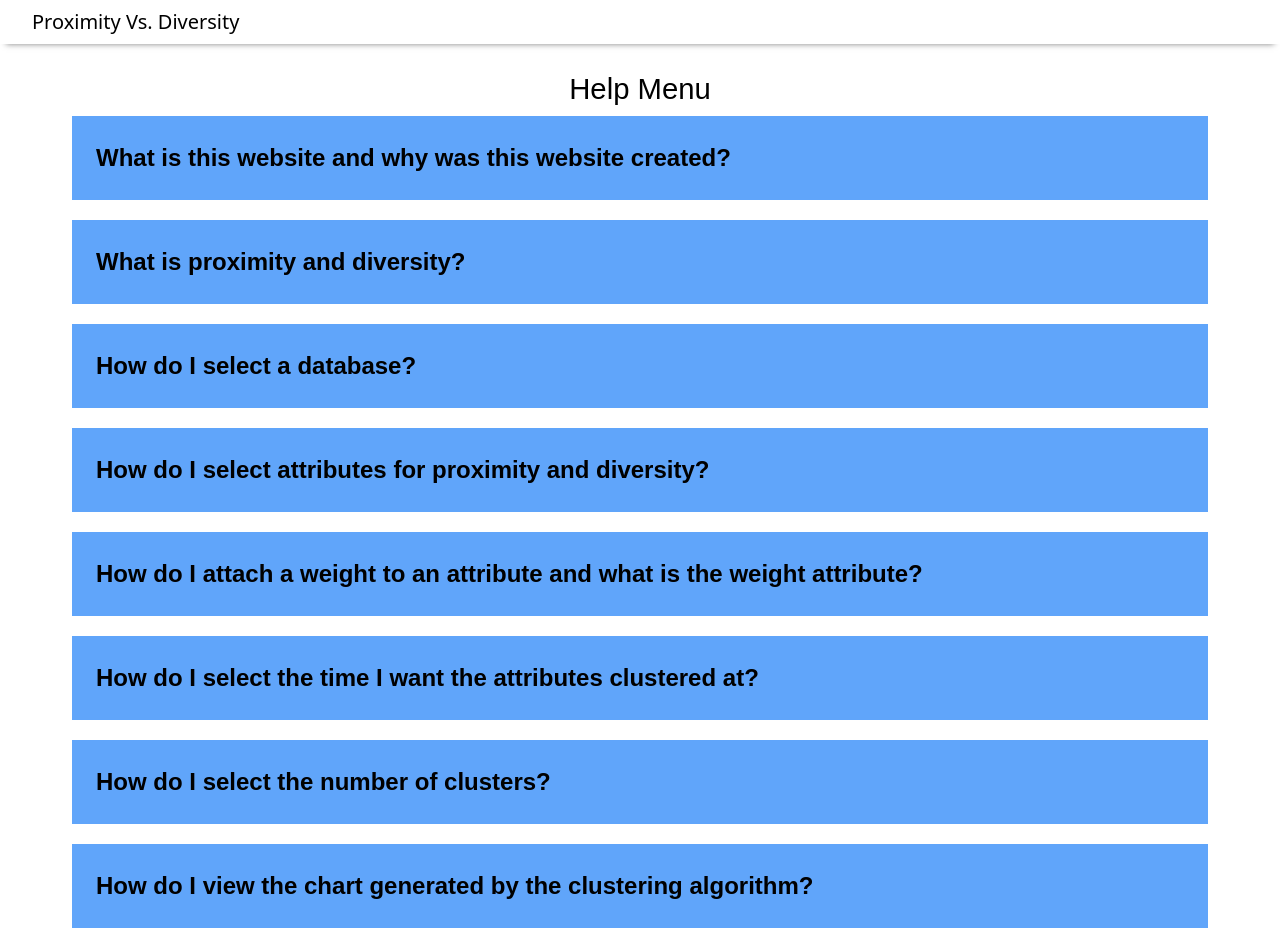
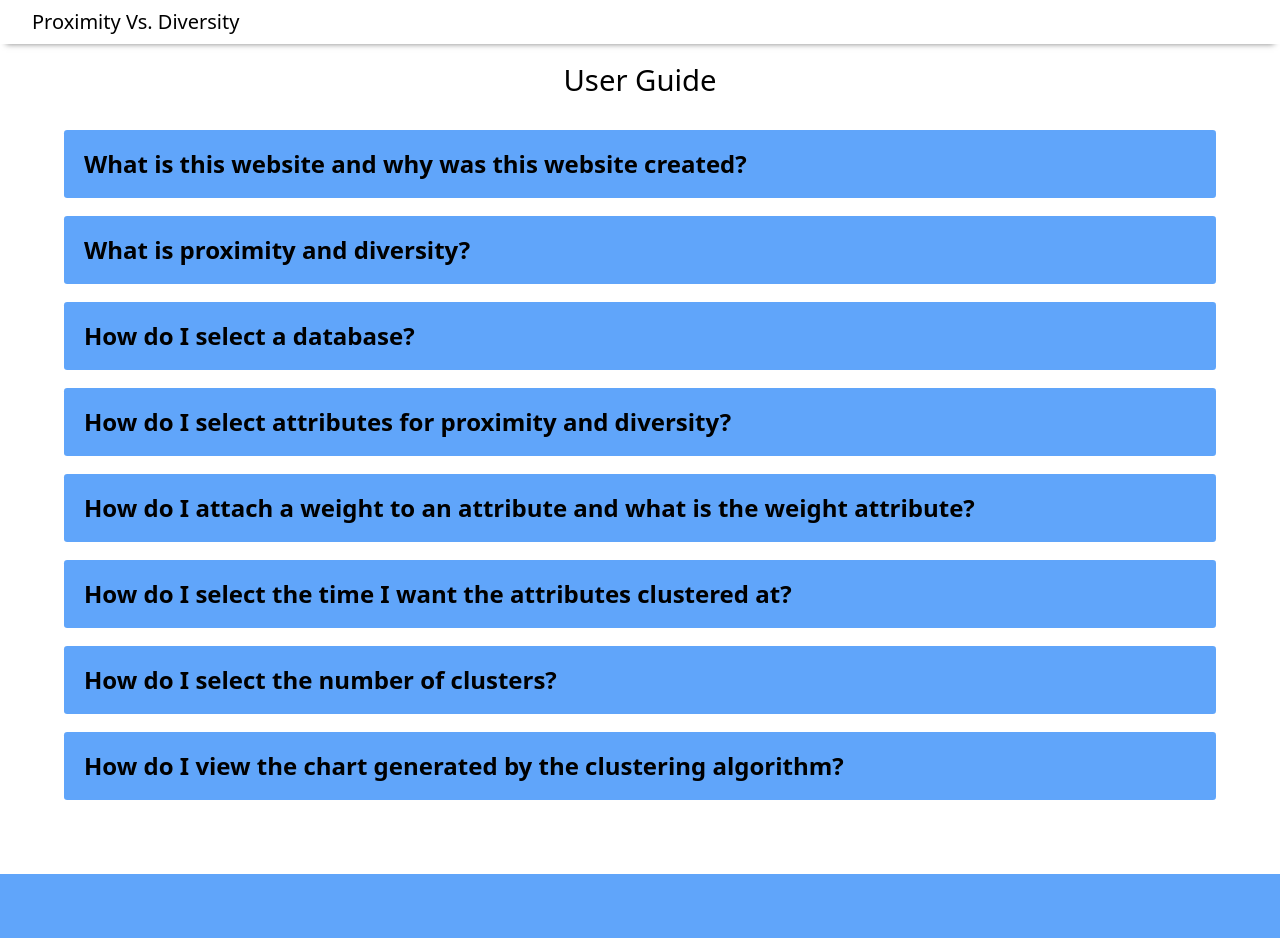
Before and after one commit to sdmay21-31/ProximityVsDiversity, a Django app: page /guide/ in a window 1280 px wide. After the commit the page ends 874 px from the top, so only its background shows below. Run offline with Django 3.2, Linux system fonts and the light colour scheme; some libraries are stand-ins or nearby versions.

Commit message:
A lot of restructuring file structure, css into other files, and help html structure.

```diff
--- /dev/null
+++ b/app/static/base.css
@@ -0,0 +1,11 @@
+html {
+    font-size: 16px;
+}
+nav {
+    z-index: 1000;
+    background: white;
+    box-shadow: 0 6px 6px -6px rgb(0 0 0 / 50%);
+}
+.content-container {
+    align-items: center;
+}
--- /dev/null
+++ b/app/static/help.css
@@ -0,0 +1,62 @@
+.help-container {
+	margin: 4rem;
+}
+.help-header {
+	margin-bottom: 2rem;
+	color: #000000;
+	line-height: 1.15;
+	text-align: center;
+	font-size: 1.83em;
+}
+.help-item {
+	margin-top: 0.5rem;
+}
+.help-item-title {
+	display: flex;
+	flex-direction: row;
+	align-items: center;
+    width: 100%;
+    padding: 1rem 1.25rem;
+    background-color: #60A5FA;
+    cursor: pointer;
+    border: none;
+	border-radius: 0.2rem;
+    outline: none;
+    color: #000000;
+	vertical-align: baseline;
+    text-align: left;
+	text-decoration: none;
+	font-weight: 700;
+	font-size: 1.5rem;
+}
+.help-item-title > span {
+	flex: 1;
+}
+.help-item-title.open > svg {
+	transform: rotate(180deg);
+}
+.help-item-response {
+    max-height: 0;
+    padding: 5px;
+    overflow: hidden;
+    background-color: #ffffff;
+    color: #000000;
+	font-weight: 400;
+	text-decoration: none;
+	vertical-align: baseline;
+	font-size: 1.2rem;
+	font-family: "Arial";
+    transition: max-height 0.25s ease-out;
+}
+.help-item-img-outer {
+	display: inline-block;
+	margin: 0px 0px;
+	overflow: hidden;
+	border: 0px solid #000000;
+}
+.help-item-img {
+	margin-left: 0px;
+	margin-top: 0px;
+	width: 100%;
+	height: 100%;
+}
--- a/app/static/help.js
+++ b/app/static/help.js
@@ -1,8 +1,9 @@
-function handleHelpTitleClick(elem) {
-    let content = elem.nextElementSibling;
-    if(content.style.maxHeight){
-      content.style.maxHeight = null;
-    } else {
-      content.style.maxHeight = content.scrollHeight+"px";
-    }
+function handleHelpTitleClick(btn) {
+  let response = btn.nextElementSibling;
+  btn.classList.toggle("open");
+  if (response.style.maxHeight) {
+    response.style.maxHeight = null;
+  } else {
+    response.style.maxHeight = response.scrollHeight + "px";
   }
+}
--- a/app/static/style.css
+++ b/app/static/style.css
@@ -328,56 +301,8 @@ nav {
 .chart-container {
     position: relative;
     flex: 4;
-    /* min-width: 1000px; */
-    /* max-width: 1600px; */
-    /* margin: 2rem auto; */
-}
-/* for user_documentation */
-.help-title{
-    background-color: #60A5FA;
-    cursor: pointer;
-    padding: 1em;
-    width: 100%;
-    border: none;
-    text-align: left;
-    outline: none;
-    color: #000000;
-	font-weight: 700;
-	text-decoration: none;
-	vertical-align: baseline;
-	font-size: 18pt;
-	font-family: "Arial";
-	font-style: normal;
-}
-.help-response{
-    padding: 5px;
-    overflow: hidden;
-    background-color: #ffffff;
-    max-height: 0;
-    transition: max-height 0.35s ease-out;
-    color: #000000;
-	font-weight: 400;
-	text-decoration: none;
-	vertical-align: baseline;
-	font-size: 14pt;
-	font-family: "Arial";
-	font-style: normal;
-}
-.help-header{
-	color: #000000;
-	font-size: 1.83em;
-	font-family: "Arial";
-	line-height: 1.15;
-	text-align: center;
-	padding-top:72px;
 }
 
-.help-div{
-	padding-top: 10px;
-	padding-left: 72px;
-	padding-right:72px;
-}
-/* end for user_documentation */
 .chart-container > p {
     display: flex;
     font-size: 2rem;
--- a/app/templates/base.html
+++ b/app/templates/base.html
@@ -5,7 +5,9 @@
     <link href='//fonts.googleapis.com/css?family=Lobster&subset=latin,latin-ext' rel='stylesheet' type='text/css'>
     <link href="https://unpkg.com/tailwindcss@^1.0/dist/tailwind.min.css" rel="stylesheet">
     {% load static %}
-    <link rel="stylesheet" type="text/css" href="{% static 'style.css' %}">
+    {% block styles %}
+    {% endblock %}
+    <link rel="stylesheet" type="text/css" href="{% static 'base.css' %}">
     <link rel="stylesheet" href="https://cdn.jsdelivr.net/npm/notyf@3/notyf.min.css">
     <script src="{% static 'fontawesome_free/js/all.min.js' %}"></script>
     <script src="https://cdn.jsdelivr.net/npm/notyf@3/notyf.min.js"></script>
--- a/app/templates/user_documentation.html
+++ b/app/templates/user_documentation.html
@@ -1,20 +1,26 @@
 {% extends 'base.html' %}
+
 {% load static %}
+{% block styles %}
+<link rel="stylesheet" type="text/css" href="{% static 'help.css' %}">
+{% endblock %}
 {% block scripts %}
 <script src="{% static 'help.js' %}"></script>
 {% endblock %}
+
+{% block title %}Help{% endblock %}
+
 {% block content %}
-<html>
-<head>
+<div class="help-container">
 	<header class="help-header">
-		<h1 class="header">Help Menu</h1>
+		<h2 class="help-title">User Guide</h1>
 	</header>
-	 {% load static %}
-</head>
-<body>
-		<div class="help-div">
-			<button type="button" class="help-title" onclick="handleHelpTitleClick(this)">What is this website and why was this website created?</button>
-			<div class="help-response">
+	<div class="help-item">
+		<button type="button" class="help-item-title" onclick="handleHelpTitleClick(this)">
+			<span>What is this website and why was this website created?</span>
+			<i class="fas fa-chevron-down"></i>
+		</button>
+		<div class="help-item-response">
 			<p>
 				Astronomy researchers have difficulty visualizing the large heterogeneous datasets of binary stellar trajectories.
 				With the vast number of publicly available datasets retrieved from astronomical observations and simulation,
@@ -30,9 +36,12 @@
 			</p>
 		</div>
 	</div>
-		<div class="help-div">
-			<button type="button" class="help-title" onclick="handleHelpTitleClick(this)">What is proximity and diversity?</button>
-			<div class="help-response">
+	<div class="help-item">
+		<button type="button" class="help-item-title" onclick="handleHelpTitleClick(this)">
+			<span>What is proximity and diversity?</span>
+			<i class="fas fa-chevron-down"></i>
+		</button>
+		<div class="help-item-response">
 			<p>
 				Proximity and diversity, in the context of this project, are how close and far two or more things are to each other.
 				If you select mass in the proximity attributes and rad in the diversity attributes then you are looking for a clustering that is
@@ -40,27 +49,40 @@
 			</p>
 		</div>
 	</div>
-		<div class="help-div">
-			<button type="button" class="help-title" onclick="handleHelpTitleClick(this)">How do I select a database?</button>
-			<div class="help-response">
+	<div class="help-item">
+		<button type="button" class="help-item-title" onclick="handleHelpTitleClick(this)">
+			<span>How do I select a database?</span>
+			<i class="fas fa-chevron-down"></i>
+		</button>
+		<div class="help-item-response">
 			<p>
 				You can select a database by clicking on the orange dropdown at the top of the page labeled DB. You may switch databases at any time.
 			</p>
-				<p class = "helpP"><span style="overflow: hidden; display: inline-block; margin: 0.00px 0.00px; border: 0.00px solid #000000; transform: rotate(0.00rad) translateZ(0px); -webkit-transform: rotate(0.00rad) translateZ(0px); width: 624.00px; height: 56.00px;"><img alt="" src={% static "images/image2.png"%} style="width: 624.00px; height: 56.00px; margin-left: 0.00px; margin-top: 0.00px; transform: rotate(0.00rad) translateZ(0px); -webkit-transform: rotate(0.00rad) translateZ(0px);" title=""></span></p>
+			<p class="help-item-img-outer" style="width: 624.00px; height: 56.00px;">
+				<img class="help-item-img" src="{% static 'images/image2.png' %}">
+			</p>
 		</div>
 	</div>
-		<div class="help-div">
-			<button type="button" class="help-title" onclick="handleHelpTitleClick(this)">How do I select attributes for proximity and diversity?</button>
-			<div class="help-response">
+	<div class="help-item">
+		<button type="button" class="help-item-title" onclick="handleHelpTitleClick(this)">
+			<span>How do I select attributes for proximity and diversity?</span>
+			<i class="fas fa-chevron-down"></i>
+		</button>
+		<div class="help-item-response">
 			<p>
 				You can select attributes from the two tables labeled proximity attributes and diversity attributes by clicking on the check box next to the attribute name.
 			</p>
-				<p class = "helpP"><span style="overflow: hidden; display: inline-block; margin: 0.00px 0.00px; border: 0.00px solid #000000; transform: rotate(0.00rad) translateZ(0px); -webkit-transform: rotate(0.00rad) translateZ(0px); width: 624.00px; height: 176.00px;"><img alt="" src={% static "images/image1.png"%} style="width: 624.00px; height: 176.00px; margin-left: 0.00px; margin-top: 0.00px; transform: rotate(0.00rad) translateZ(0px); -webkit-transform: rotate(0.00rad) translateZ(0px);" title=""></span></p>
+			<p class="help-item-img-outer" style="width: 624.00px; height: 176.00px;">
+				<img class="help-item-img" src="{% static 'images/image1.png' %}">
+			</p>
 		</div>
 	</div>
-		<div class="help-div">
-			<button type="button" class="help-title" onclick="handleHelpTitleClick(this)">How do I attach a weight to an attribute and what is the weight attribute?</button>
-			<div class="help-response">
+	<div class="help-item">
+		<button type="button" class="help-item-title" onclick="handleHelpTitleClick(this)">
+			<span>How do I attach a weight to an attribute and what is the weight attribute?</span>
+			<i class="fas fa-chevron-down"></i>
+		</button>
+		<div class="help-item-response">
 			<p>
 				You can attach a weight to an attribute by typing a whole number into the &ldquo;weight&rdquo; section of the table
 				corresponding to the attribute that is selected. Weight in this case will dictate the importance of an attribute
@@ -68,39 +90,55 @@
 				In the case below Kstar has a weight of 1 however it will have an actual weight of 0.167, since Mass0 and Lumin have a weight of 2 and 3.
 				The actual weight of Mass0 and Lumin are 0.333 and 0.5 respectively.
 			</p>
-				<p class = "helpP"><span style="overflow: hidden; display: inline-block; margin: 0.00px 0.00px; border: 0.00px solid #000000; transform: rotate(0.00rad) translateZ(0px); -webkit-transform: rotate(0.00rad) translateZ(0px); width: 624.00px; height: 181.33px;"><img alt="" src={% static "images/image5.png"%} style="width: 624.00px; height: 181.33px; margin-left: 0.00px; margin-top: 0.00px; transform: rotate(0.00rad) translateZ(0px); -webkit-transform: rotate(0.00rad) translateZ(0px);" title=""></span></p>
+			<p class="help-item-img-outer" style="width: 624.00px; height: 181.33px;">
+				<img class="help-item-img" src="{% static 'images/image5.png' %}">
+			</p>
 		</div>
 	</div>
-		<div class="help-div">
-			<button type="button" class="help-title titleHead" onclick="handleHelpTitleClick(this)">How do I select the time I want the attributes clustered at?</button>
-			<div class="help-response">
+	<div class="help-item">
+		<button type="button" class="help-item-title" onclick="handleHelpTitleClick(this)">
+			<span>How do I select the time I want the attributes clustered at?</span>
+			<i class="fas fa-chevron-down"></i>
+		</button>
+		<div class="help-item-response">
 			<p>
 				You can select the time you would like the attributes to be clustered at by typing a whole number between 0 and 3000
 					in the &ldquo;time&rdquo; box that is directly below the proximity attribute table.
 			</p>
-				<p class = "helpP"><span style="overflow: hidden; display: inline-block; margin: 0.00px 0.00px; border: 0.00px solid #000000; transform: rotate(0.00rad) translateZ(0px); -webkit-transform: rotate(0.00rad) translateZ(0px); width: 249.00px; height: 114.00px;"><img alt="" src={% static "images/image3.png"%} style="width: 249.00px; height: 114.00px; margin-left: 0.00px; margin-top: 0.00px; transform: rotate(0.00rad) translateZ(0px); -webkit-transform: rotate(0.00rad) translateZ(0px);" title=""></span></p>
+			<p class="help-item-img-outer" style="width: 249.00px; height: 114.00px;">
+				<img class="help-item-img" src="{% static 'images/image3.png' %}">
+			</p>
 		</div>
 	</div>
-		<div class="help-div">
-			<button type="button" class="help-title titleHead" onclick="handleHelpTitleClick(this)">How do I select the number of clusters?</button>
-			<div class="help-response">
+	<div class="help-item">
+		<button type="button" class="help-item-title" onclick="handleHelpTitleClick(this)">
+			<span>How do I select the number of clusters?</span>
+			<i class="fas fa-chevron-down"></i>
+		</button>
+		<div class="help-item-response">
 			<p>
 				You can select the amount of clusters you would like to see in the graph by typing a whole number between 1 and 20 in the
 				“Cluster” box that is directly below the diversity attribute table.
 			</p>
-				<p class = "helpP"><span style="overflow: hidden; display: inline-block; margin: 0.00px 0.00px; border: 0.00px solid #000000; transform: rotate(0.00rad) translateZ(0px); -webkit-transform: rotate(0.00rad) translateZ(0px); width: 267.00px; height: 103.00px;"><img alt="" src={% static "images/image6.png"%} style="width: 267.00px; height: 103.00px; margin-left: 0.00px; margin-top: 0.00px; transform: rotate(0.00rad) translateZ(0px); -webkit-transform: rotate(0.00rad) translateZ(0px);" title=""></span></p>
+			<p class="help-item-img-outer" style="width: 267.00px; height: 103.00px;">
+				<img class="help-item-img" src="{% static 'images/image6.png' %}">
+			</p>
 		</div>
 	</div>
-		<div class="help-div">
-			<button type="button" class="help-title titleHead" onclick="handleHelpTitleClick(this)">How do I view the chart generated by the clustering algorithm?</button>
-			<div class="help-response">
+	<div class="help-item">
+		<button type="button" class="help-item-title" onclick="handleHelpTitleClick(this)">
+			<span>How do I view the chart generated by the clustering algorithm?</span>
+			<i class="fas fa-chevron-down"></i>
+		</button>
+		<div class="help-item-response">
 			<p>
 				You can view the chart generated by the clustering algorithm by clicking on the green &ldquo;Process&rdquo; button and
-					then scrolling down to the Chart section.
+				then scrolling to the Chart section.
 			</p>
-				<p class = "helpP"><span style="overflow: hidden; display: inline-block; margin: 0.00px 0.00px; border: 0.00px solid #000000; transform: rotate(0.00rad) translateZ(0px); -webkit-transform: rotate(0.00rad) translateZ(0px); width: 624.00px; height: 440.00px;"><img alt="" src={% static "images/image4.png"%} style="width: 624.00px; height: 440.00px; margin-left: 0.00px; margin-top: 0.00px; transform: rotate(0.00rad) translateZ(0px); -webkit-transform: rotate(0.00rad) translateZ(0px);" title=""></span></p>
+			<p class="help-item-img-outer" style="width: 624.00px; height: 440.00px;">
+				<img class="help-item-img" src="{% static 'images/image4.png' %}">
+			</p>
 		</div>
 	</div>
-</body>
-</html>
+</div>
 {% endblock %}
```
Also changed, not shown: other parts of app/static/style.css (+13 -37 lines), app/static/main.js (+7 -54 lines), app/templates/index.html (+4 -6 lines). Lines whose indentation alone changed are shown as unchanged.
